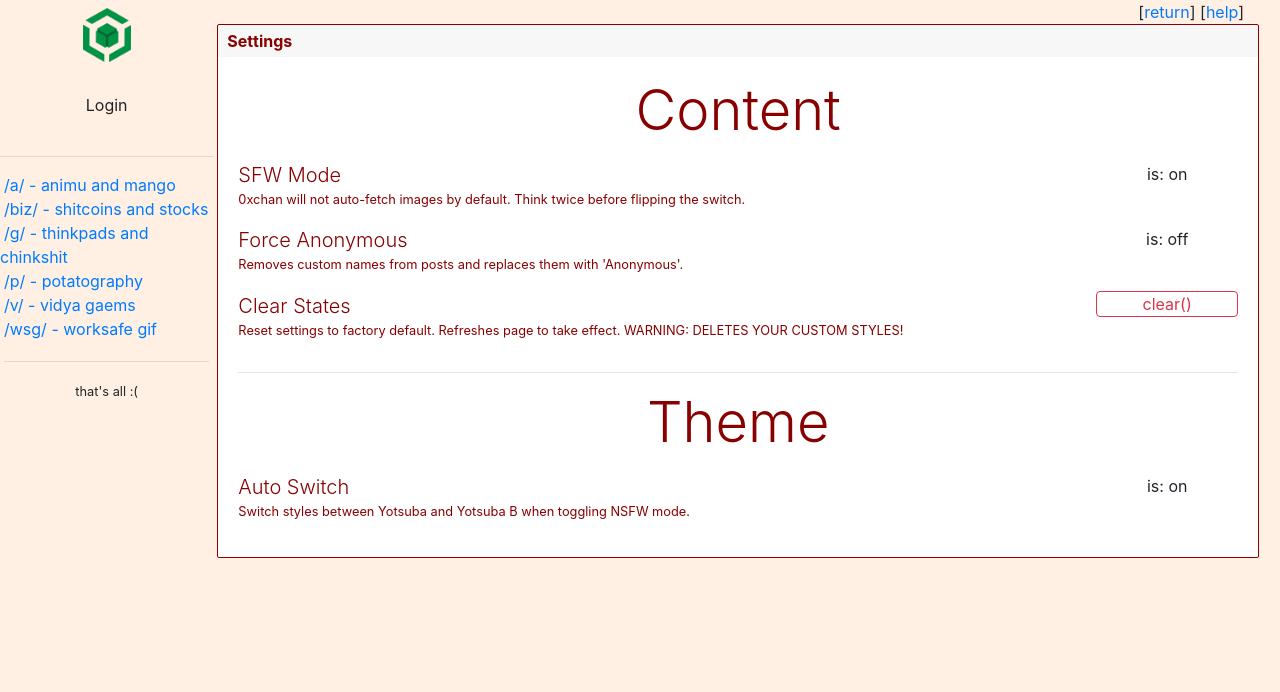
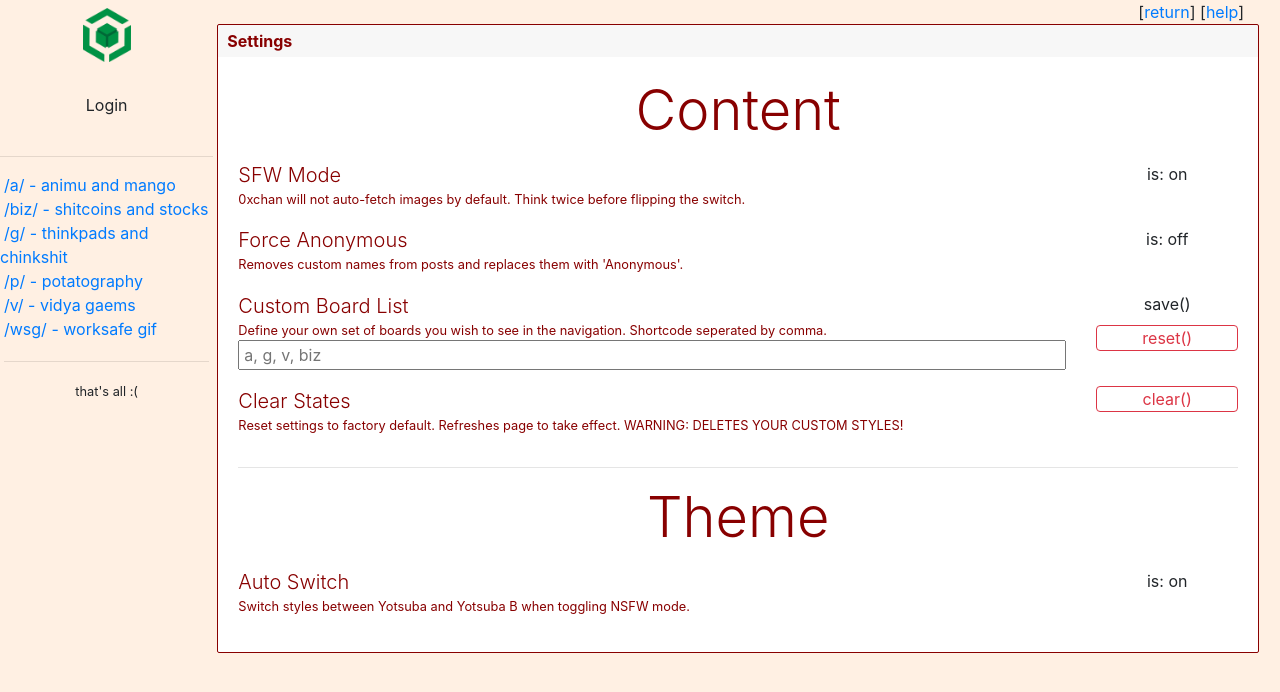
Before and after one commit to n4n0GH/0xchan-frontend, a Vue app: page /settings in a window 1280 px wide. Shown: the top 692 px of the page. Built offline with nearby package versions, Linux system fonts and the light colour scheme; some icons are missing; what vue-head would draw is missing.

Commit message:
users can define their own board lists, added close-button to "new thread", added link to help page to "new thread"

```diff
--- a/src/components/board/NewTemplate.vue
+++ b/src/components/board/NewTemplate.vue
@@ -27,15 +27,20 @@
 						<p class="small mb-0 text-mono text-overflow">
 							<input type="file" @change="fileSelect">
 						</p>
-						<img class="mw-100" :src="filePreview" v-if="filePreview" />
+						<img class="mw-100" style="max-height:200px;" :src="filePreview" v-if="filePreview" />
 					</div>
 					<div class="font-chan-normal">
-						<textarea name="postContent" rows="10" placeholder="&gt;implying you have anything worth posting" style="width:60%;"></textarea>
+						<textarea name="postContent" rows="9" placeholder="&gt;implying you have anything worth posting" style="width:60%;"></textarea>
 					</div>
 				</div>
 			</div>
 		</div>
 		<div class="card-footer bg-chan-light border-0 p-1">
+			<div class="row">
+				<div class="col">
+					<p class="small">Please make sure to <router-link :to="{name: 'help'}">read our guidelines on how to stay anonymous</router-link> if that is important to you.</p>
+				</div>
+			</div>
 			<div class="row">
 				<div class="col">
 					<button class="btn btn-outline-chan btn-block">Submit</button>
--- a/src/components/board/Pages.vue
+++ b/src/components/board/Pages.vue
@@ -1,7 +1,10 @@
 <template>
 	<div class="container-fluid">
 		<div class="row">
-			<div class="col-12 text-center">
+			<div class="col-auto p-0" v-if="openNew">
+				<button style="line-height: 1rem;" class="mt-2 p-0 px-1 btn btn-outline-chan-red text-mono" @click="openNew = !openNew">&times;</button>
+			</div>
+			<div class="col text-center">
 				<new-template v-if="openNew"/> <!-- supply slots in case of reply instead of new thread -->
 				<button class="btn btn-outline-chan" v-if="!openNew && getLogin" @click="openNew = !openNew"><i class="far fa-plus"></i> {{!thread?'New Thread':'New Reply'}}</button>
 				<hr>
--- a/src/components/navbar/BoardList.vue
+++ b/src/components/navbar/BoardList.vue
@@ -3,7 +3,7 @@
 			<ul class="list-unstyled list-chan d-none d-xl-block">
 				<hr>
 				<li v-for="(board, index) in boardList" :key="board.ticker+index">
-					<router-link :to="{path: '/board/'+board.ticker}" class="p-1 pb-2">
+					<router-link :to="{path: '/board/'+board.ticker}" class="p-1 pb-2" :class="getUserBoards.length>0?(!getUserBoards.includes(board.ticker)?'d-none':''):''">
 						/{{board.ticker}}/ - {{board.punchline}}
 					</router-link>
 				</li>
@@ -16,7 +16,7 @@
 			<ul class="list-unstyled list-chan d-block d-xl-none">
 				<hr>
 				<li v-for="(board, index) in boardList" :key="board.ticker+index" class="text-center">
-					<router-link :to="{path: '/board/'+board.ticker}" class="p-1 pb-2">
+					<router-link :to="{path: '/board/'+board.ticker}" class="p-1 pb-2" :class="getUserBoards.length>0?(!getUserBoards.includes(board.ticker)?'d-none':''):''">
 						/{{board.ticker}}/
 					</router-link>
 				</li>
@@ -38,9 +38,13 @@
 			return {
 			}
 		},
+		methods: {
+
+		},
 		computed: {
 			...mapGetters([
-				'getLogin'
+				'getLogin',
+				'getUserBoards'
 			]),
 			boardList() {
 				return Boards.sort((a, b) => a.ticker.localeCompare(b.ticker))
--- a/src/store.js
+++ b/src/store.js
@@ -77,6 +77,12 @@
     },
     mutAnon: state => {
       state.forceAnon = !state.forceAnon
+    },
+    mutBoardList: (state, payload) => {
+      state.userBoards = payload
+    },
+    mutBoardListReset: state => {
+      state.userBoards.length = 0
     }
   },
   actions: {
@@ -91,6 +97,12 @@
     },
     setCss: (context, payload) => {
       context.commit('mutCss', payload)
+    },
+    setBoardListReset: context => {
+      context.commit('mutBoardListReset')
+    },
+    setBoardList: (context, payload) => {
+      context.commit('mutBoardList', payload)
     }
   }
 })
--- a/src/views/Help.vue
+++ b/src/views/Help.vue
@@ -37,7 +37,8 @@
 							<p class="font-chan-normal small">Find out more about Virtual Private Networks: <a href="https://en.wikipedia.org/wiki/Virtual_private_network" target="_blank">Wikipedia EN</a></p>
 
 							<p class="lead mb-0">Ethereum Mixer</p>
-							<p class="font-chan normal small">The goal of a so called Mixer is to hide which Ethereum address belongs to you. It usually works by providing a new address you want the Ether to be sent to, as well as actually sending Ether to the service. You'll receive new Ether from a pool to a new address and your old Ether is sent to the pool for other users. There are many mixers available (i.e. eth-mixer.com, tornado.cash) and we don't recommend specific mixing services. Although tornado.cash does get the benefit for incorporating <a href="https://blog.ethereum.org/2016/12/05/zksnarks-in-a-nutshell/" target="_blank">zkSnarks</a> into it's protocol and using smart contracts to trustlessly operate. Do your due diligence and research before using any kind of mixer.</p>
+							<p class="font-chan-normal small">The goal of a so called Mixer is to hide which Ethereum address belongs to you. It usually works by providing a new address you want the Ether to be sent to, as well as actually sending Ether to the service. You'll receive new Ether from a pool to a new address and your old Ether is sent to the pool for other users. There are many mixers available (i.e. eth-mixer.com, tornado.cash) and we don't recommend specific mixing services. Although tornado.cash does get the benefit for incorporating <a href="https://blog.ethereum.org/2016/12/05/zksnarks-in-a-nutshell/" target="_blank">zkSnarks</a> into it's protocol and using smart contracts to trustlessly operate. Do your due diligence and research before using any kind of mixer.</p>
+							<p class="font-chan-normal small">Please note: use a mixer to supply your unlinked wallet with gas for your Ethereum transactions as well!</p>
 
 						</div>
 					</div>
--- a/src/views/Settings.vue
+++ b/src/views/Settings.vue
@@ -37,6 +37,17 @@
 						</div>
 						<div class="col-2">
 							<button class="p-0 w-100 px-1 btn btn-outline-chan-red text-mono" @click="setBool('mutAnon')">is: {{getForceAnon?'on':'off'}}</button>
+						</div>
+					</div>
+					<div class="row">
+						<div class="col">
+							<p class="mb-0 lead">Custom Board List</p>
+							<p class="small mb-0 font-chan-normal">Define your own set of boards you wish to see in the navigation. Shortcode seperated by comma.</p>
+							<p><input type="text" v-model.trim="boardList" placeholder="a, g, v, biz" class="pl-1 w-100"></p>
+						</div>
+						<div class="col-2">
+							<button class="btn btn-outline-chan-red p-0 w-100 px-1 text-mono" @click="saveList()">save()</button>
+							<button class="btn btn-outline-danger mt-2 p-0 w-100 px-1 text-mono" @click="resetList()">reset()</button>
 						</div>
 					</div>
 					<div class="row">
@@ -121,7 +132,9 @@
 		data(){
 			return{
 				themeSelect: '',
-				custom: ''
+				custom: '',
+				boardList: '',
+				testArray: []
 			}
 		},
 		components: {
@@ -131,8 +144,19 @@
 			...mapActions([
 				'setBool',
 				'setTheme',
-				'setCss'
+				'setCss',
+				'setBoardList',
+				'setBoardListReset'
 			]),
+			saveList(){
+				if(this.boardList){
+					this.setBoardList(this.boardList.replace(/^,/, "").replace(/,\s*$/, "").split(',').map(s => s.trim()))
+				}
+			},
+			resetList(){
+				this.setBoardListReset()
+				location.reload()
+			},
 			clearState(){
 				if(confirm("Are you sure you want to reset the browser's local storage?")){
 					localStorage.clear()
@@ -169,10 +193,14 @@
 				'getAutoSwitch',
 				'getTheme',
 				'getCustomCss',
-				'getForceAnon'
+				'getForceAnon',
+				'getUserBoards'
 			])
 		},
 		mounted(){
+			if(this.getUserBoards){
+				this.boardList = this.getUserBoards
+			}
 			this.themeSelect = this.getTheme
 			this.custom = this.getCustomCss
 		}
--- a/src/views/User.vue
+++ b/src/views/User.vue
@@ -54,6 +54,7 @@
 </template>
 
 <script>
+	/* eslint-disable */
 	import Web3 from 'web3'
 
 	let web3 = new Web3(Web3.givenProvider)
```
